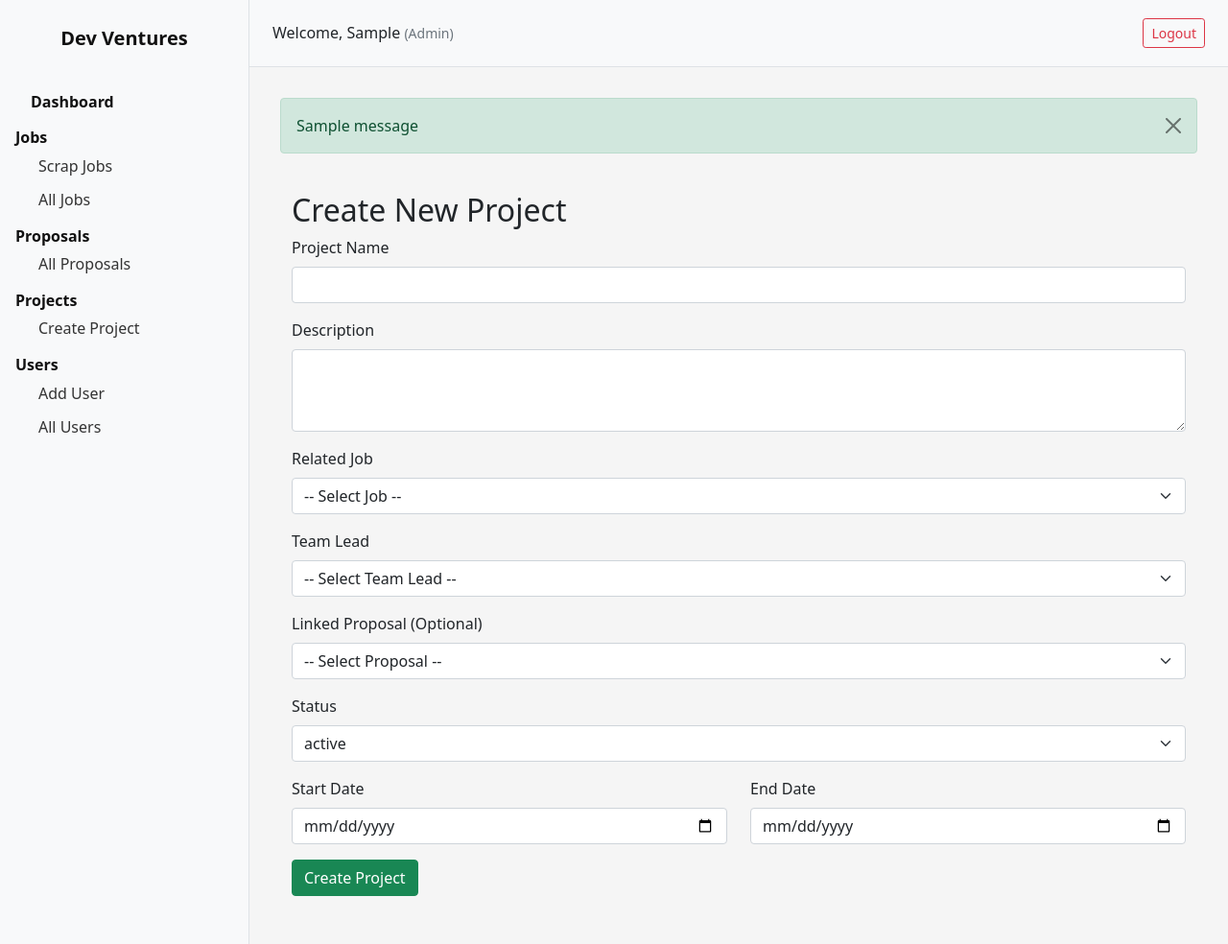
After one commit to fahaddevventures/dev_venture_proj, a Flask app: page /projects/create in a window 1280 px wide. The commit adds this page. Shown: the whole page at 96% size. Run offline with Flask 3, Linux system fonts and the light colour scheme; a user stored in the database is signed in; tables that the repository leaves empty hold one stand-in row (values such as "Sample post"); one stand-in notice (Sample message) is shown; some libraries are stand-ins or nearby versions.

Commit message:
create project

```diff
--- a/app/__init__.py
+++ b/app/__init__.py
@@ -14,6 +14,7 @@ from app.routes.user_routes import user_bp
 from app.routes.dashboard_routes import dashboard_bp
 from app.routes.jobs_routes import job_bp
 from app.routes.proposal_routes import proposal_bp
+from app.routes.project_routes import project_bp
 
 login_manager = LoginManager()
 
@@ -35,6 +36,7 @@ def create_app():
     app.register_blueprint(dashboard_bp)
     app.register_blueprint(job_bp)
     app.register_blueprint(proposal_bp)
+    app.register_blueprint(project_bp)
 
     @app.route("/", methods=["GET"])
     def home():
--- /dev/null
+++ b/app/routes/project_routes.py
@@ -0,0 +1,60 @@
+from flask import Blueprint, render_template, request, redirect, url_for, flash
+from app.extensions import db
+from app.models.project import Project
+from app.models.upwork_job import UpworkJob
+from app.models.proposal import Proposal
+from app.models.user import User
+from app.schemas.project_schema import ProjectSchema
+from app.enums import ProjectStatusEnum, UserRoleEnum
+from flask_login import login_required
+from app.utils.role_required import role_required
+
+project_bp = Blueprint("project", __name__, url_prefix="/projects")
+
+project_schema = ProjectSchema(session=db.session)
+project_list_schema = ProjectSchema(many=True)
+
+
+@project_bp.route("/create", methods=["GET", "POST"])
+@login_required
+@role_required(UserRoleEnum.admin, UserRoleEnum.team_lead)
+def create_project():
+    jobs = UpworkJob.query.with_entities(UpworkJob.id, UpworkJob.title).all()
+    team_leads = User.query.filter_by(role=UserRoleEnum.team_lead).all()
+    proposals = Proposal.query.with_entities(Proposal.id).all()
+
+    if request.method == "POST":
+        name = request.form.get("name")
+        description = request.form.get("description")
+        job_id = request.form.get("job_id")
+        team_lead_id = request.form.get("team_lead_id")
+        proposal_id = request.form.get("proposal_id")
+        status = request.form.get("status")
+        start_date = request.form.get("start_date") or None
+        end_date = request.form.get("end_date") or None
+
+        if not name or not job_id or not team_lead_id:
+            flash("Project name, job, and team lead are required.", "danger")
+            return render_template("projects/create_project.html", jobs=jobs, team_leads=team_leads, proposals=proposals, statuses=ProjectStatusEnum)
+
+        project = Project(
+            name=name,
+            description=description,
+            job_id=job_id,
+            team_lead_id=team_lead_id,
+            proposal_id=proposal_id or None,
+            status=ProjectStatusEnum[status],
+            start_date=start_date,
+            end_date=end_date
+        )
+
+        try:
+            db.session.add(project)
+            db.session.commit()
+            flash("Project created successfully!", "success")
+            return redirect(url_for("project.create_project"))
+        except Exception as e:
+            db.session.rollback()
+            flash(f"Error creating project: {str(e)}", "danger")
+
+    return render_template("projects/create_project.html", jobs=jobs, team_leads=team_leads, proposals=proposals, statuses=ProjectStatusEnum)
--- a/app/templates/base_dashboard.html
+++ b/app/templates/base_dashboard.html
@@ -15,23 +15,30 @@
 
     <!-- Jobs -->
     {% if current_user.role.name in ['admin', 'salesman'] %}
-      <a href="{{ url_for('job.get_jobs') }}" class="nav-link fw-bold mt-2">Jobs</a>
-      <div class="ms-3">
+      <span  class="fw-bold mt-2">Jobs</span>
+      <div class="ms-2">
         <a href="{{ url_for('job.get_jobs') }}" class="nav-link">Scrap Jobs</a>
         <a href="{{ url_for('job.list_jobs') }}" class="nav-link">All Jobs</a>
       </div>
     {% endif %}
     <!-- Proposals -->
     {% if current_user.role.name in ['admin', 'teamlead', 'salesman'] %}
-      <a href="{{ url_for('job.get_jobs') }}" class="nav-link fw-bold mt-2">Proposals</a>
-      <div class="ms-3">
+      <span  class="fw-bold mt-2">Proposals</span>
+      <div class="ms-2">
         <a href="{{ url_for('proposal.list_proposals') }}" class="nav-link">All Proposals</a>
+      </div>
+    {% endif %}
+        <!-- Projects -->
+    {% if current_user.role.name in ['admin', 'teamlead', 'salesman'] %}
+      <span  class="fw-bold mt-2">Projects</span>
+      <div class="ms-2">
+        <a href="{{ url_for('project.create_project') }}" class="nav-link">Create Project</a>
       </div>
     {% endif %}
     <!-- Users -->
     {% if current_user.role.name in ['admin'] %}
-      <a href="{{ url_for('user.user_analytics') }}" class="nav-link fw-bold mt-2">Users</a>
-      <div class="ms-3">
+      <span  class="fw-bold mt-2">Users</span>
+      <div class="ms-2">
         <a href="{{ url_for('user.add_user') }}" class="nav-link">Add User</a>
         <a href="{{ url_for('user.get_all_users') }}" class="nav-link">All Users</a>
       </div>
--- /dev/null
+++ b/app/templates/projects/create_project.html
@@ -0,0 +1,75 @@
+{% extends "base_dashboard.html" %}
+
+{% block title %}Create Project{% endblock %}
+
+{% block dashboard_content %}
+<div class="container py-4">
+  <h2>Create New Project</h2>
+
+
+
+  <form method="POST">
+    <div class="mb-3">
+      <label for="name" class="form-label">Project Name</label>
+      <input type="text" class="form-control" name="name" required>
+    </div>
+
+    <div class="mb-3">
+      <label for="description" class="form-label">Description</label>
+      <textarea class="form-control" name="description" rows="3"></textarea>
+    </div>
+
+    <div class="mb-3">
+      <label for="job_id" class="form-label">Related Job</label>
+      <select name="job_id" class="form-select" required>
+        <option value="">-- Select Job --</option>
+        {% for job in jobs %}
+          <option value="{{ job.id }}">{{ job.title }}</option>
+        {% endfor %}
+      </select>
+    </div>
+
+    <div class="mb-3">
+      <label for="team_lead_id" class="form-label">Team Lead</label>
+      <select name="team_lead_id" class="form-select" required>
+        <option value="">-- Select Team Lead --</option>
+        {% for lead in team_leads %}
+          <option value="{{ lead.id }}">{{ lead.first_name }} {{ lead.last_name }}</option>
+        {% endfor %}
+      </select>
+    </div>
+
+    <div class="mb-3">
+      <label for="proposal_id" class="form-label">Linked Proposal (Optional)</label>
+      <select name="proposal_id" class="form-select">
+        <option value="">-- Select Proposal --</option>
+        {% for proposal in proposals %}
+          <option value="{{ proposal.id }}">{{ proposal.id }}</option>
+        {% endfor %}
+      </select>
+    </div>
+
+    <div class="mb-3">
+      <label for="status" class="form-label">Status</label>
+      <select name="status" class="form-select" required>
+        {% for status in statuses %}
+          <option value="{{ status.name }}">{{ status.name }}</option>
+        {% endfor %}
+      </select>
+    </div>
+
+    <div class="row">
+      <div class="col-md-6 mb-3">
+        <label for="start_date" class="form-label">Start Date</label>
+        <input type="date" class="form-control" name="start_date">
+      </div>
+      <div class="col-md-6 mb-3">
+        <label for="end_date" class="form-label">End Date</label>
+        <input type="date" class="form-control" name="end_date">
+      </div>
+    </div>
+
+    <button type="submit" class="btn btn-success">Create Project</button>
+  </form>
+</div>
+{% endblock %}
--- a/app/templates/proposals/proposal_list.html
+++ b/app/templates/proposals/proposal_list.html
@@ -29,7 +29,6 @@
           <th>Connects</th>
           <th>Cost</th>
           <th>Earnings</th>
-          <th>Status</th>
           <th>Created At</th>
           <th>Actions</th>
         </tr>
@@ -43,10 +42,9 @@
           <td>{{ proposal.connects_required }}</td>
           <td>${{ proposal.expected_cost }}</td>
           <td>${{ proposal.expected_earnings }}</td>
-          <td><span class="badge bg-secondary">{{ proposal.status.value }}</span></td>
           <td>{{ proposal.created_at.strftime('%Y-%m-%d %H:%M') }}</td>
           <td>
-            <!-- <a href="{{ url_for('proposal.view_proposal', proposal_id=proposal.id) }}" class="btn btn-sm btn-outline-primary">View</a> -->
+            <a href="{{ url_for('proposal.view_proposal', proposal_id=proposal.id) }}" class="btn btn-sm btn-outline-primary">View</a>
           </td>
         </tr>
         {% else %}
```
Also changed, not shown: app/routes/jobs_routes.py (+7 -0 lines), app/routes/proposal_routes.py (+9 -2 lines), app/templates/proposals/proposal_details.html (added, +83 -0 lines).
